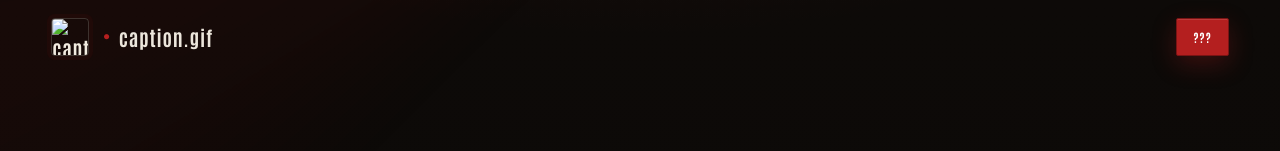
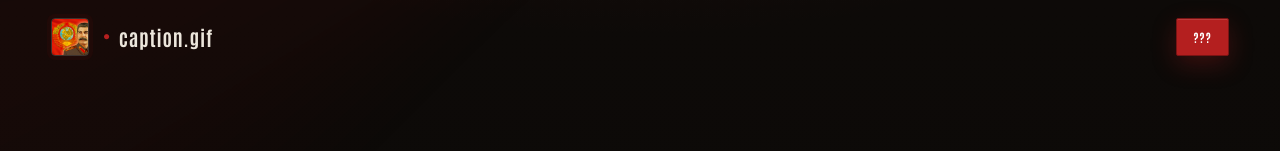
Before and after one commit to WielkiGoggle/regulamin.caption.gif, a plain HTML site: page index.html in a window 1280 px wide. Shown: the top 151 px of the page. Drawn offline with Linux system fonts and the light colour scheme; files whose address does not match are found by name.

Commit message:
Update index.html

```diff
--- a/index.html
+++ b/index.html
@@ -217,7 +217,7 @@ footer .d{color:var(--crimson)}
 
   <header class="hd" id="hd">
     <a class="brand" href="#top" aria-label="caption.gif">
-      <span class="logo"><img src="c:\Users\Kirylek89\OneDrive\Dokumenty\logo.jpg.jpg" alt="caption.gif logo" /></span>
+      <span class="logo"><img src="c:\Users\Kirylek89\OneDrive\Dokumenty\logo.png" alt="caption.gif logo" /></span>
       <span class="brand-text"><span class="brand-dot">●</span>caption.gif</span>
     </a>
     <button class="cta sm" id="open-game" style="cursor: pointer;">
```
